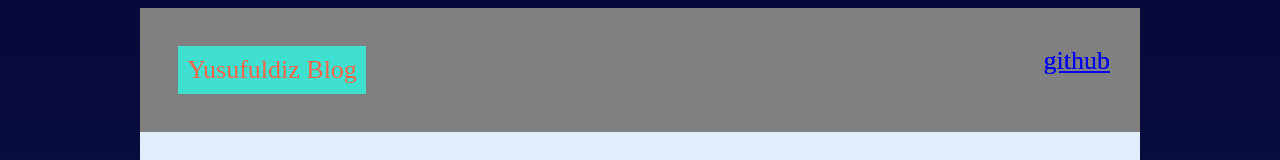
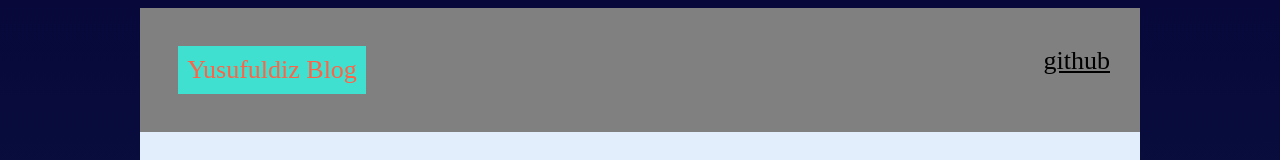
Before and after one commit to yusufuldiz/blog, a plain HTML site: page index.html in a window 1280 px wide. Shown: the top 160 px of the page. Drawn offline with Linux system fonts and the light colour scheme.

Commit message:
Update index.html

```diff
--- a/index.html
+++ b/index.html
@@ -9,8 +9,7 @@
 <header>
   <nav class="navbar">
     <span href="newone.html">Yusufuldiz Blog</span>
-    <a href="yusufuldiz.github.io">github</a>
-    <a href="yusufuldiz.github.io">github</a>
+    <a href="yusufuldiz.github.io" style="color:black;">github</a>
   </nav>
 </header>
 <div class="main-content">
```
